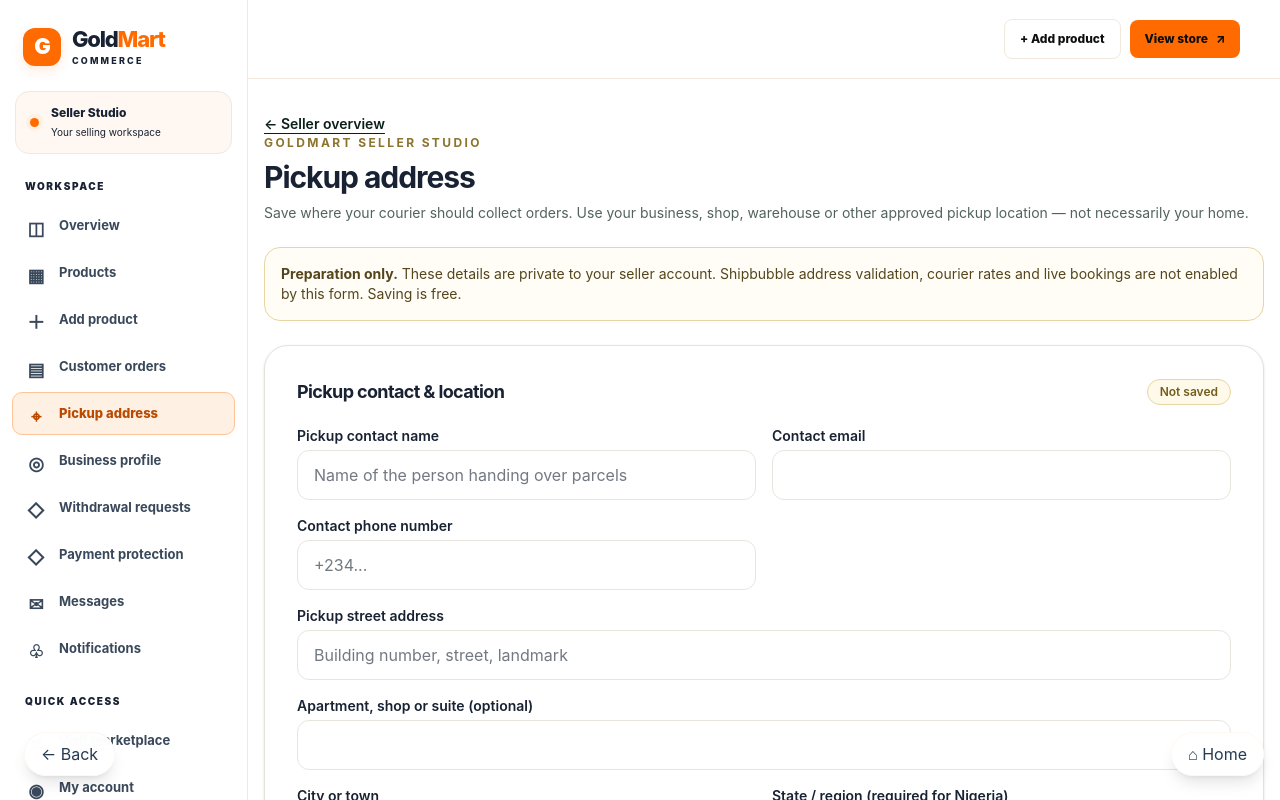
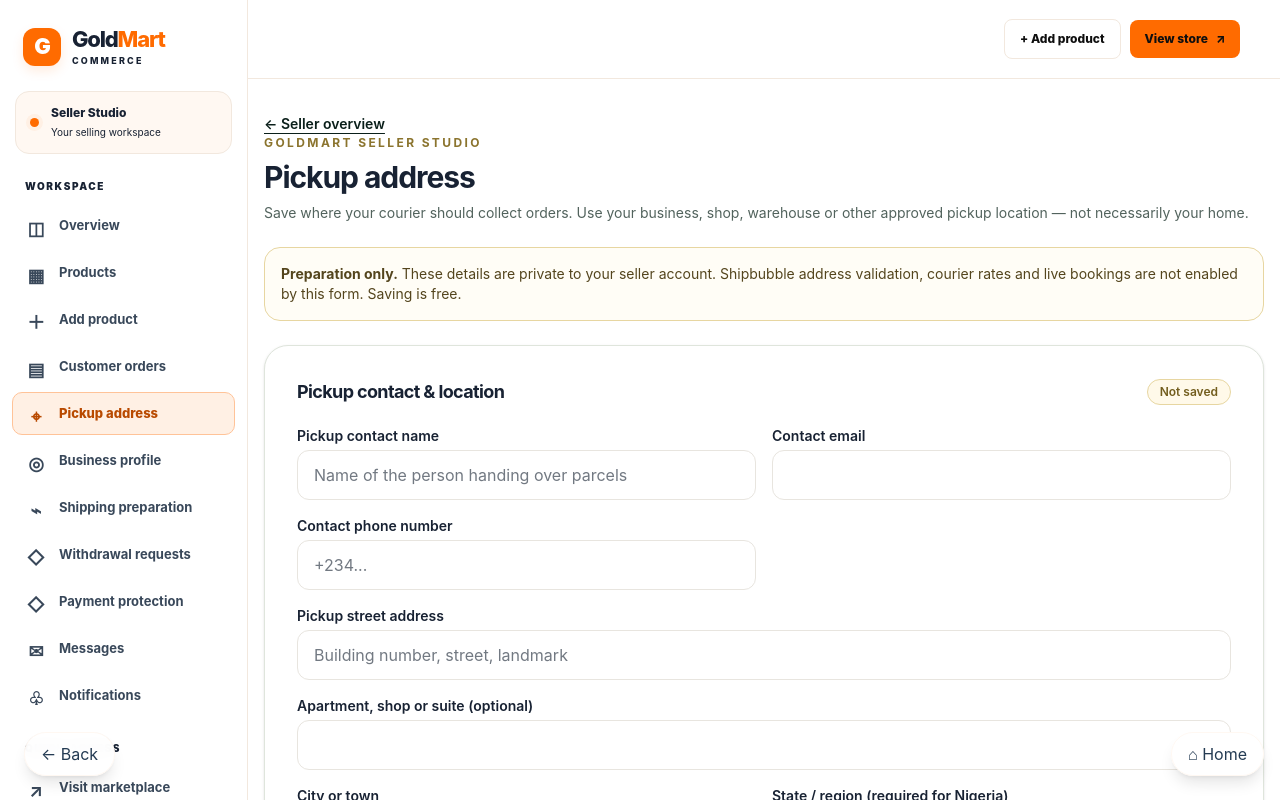
Before and after one commit to oscar1-max/Gold-mart-Ybsr, a Next.js app: page /seller/pickup-address in a window 1280 px wide. Shown: the top 800 px of the page. Built offline with nearby package versions, Linux system fonts and the light colour scheme.

Commit message:
Link seller shipping preparation status in Seller Studio

```diff
--- a/components/CommerceShell.tsx
+++ b/components/CommerceShell.tsx
@@ -12,6 +12,7 @@ const sellerLinks: WorkspaceLink[] = [
   { href: "/seller/orders", label: "Customer orders", icon: "▤" },
   { href: "/seller/pickup-address", label: "Pickup address", icon: "⌖" },
   { href: "/seller/business-profile", label: "Business profile", icon: "◎" },
+  { href: "/seller/shipping-readiness", label: "Shipping preparation", icon: "⌁" },
   { href: "/seller/withdrawals", label: "Withdrawal requests", icon: "◇" },
   { href: "/seller/payment-protection", label: "Payment protection", icon: "◇" },
   { href: "/chat", label: "Messages", icon: "✉" },
```
